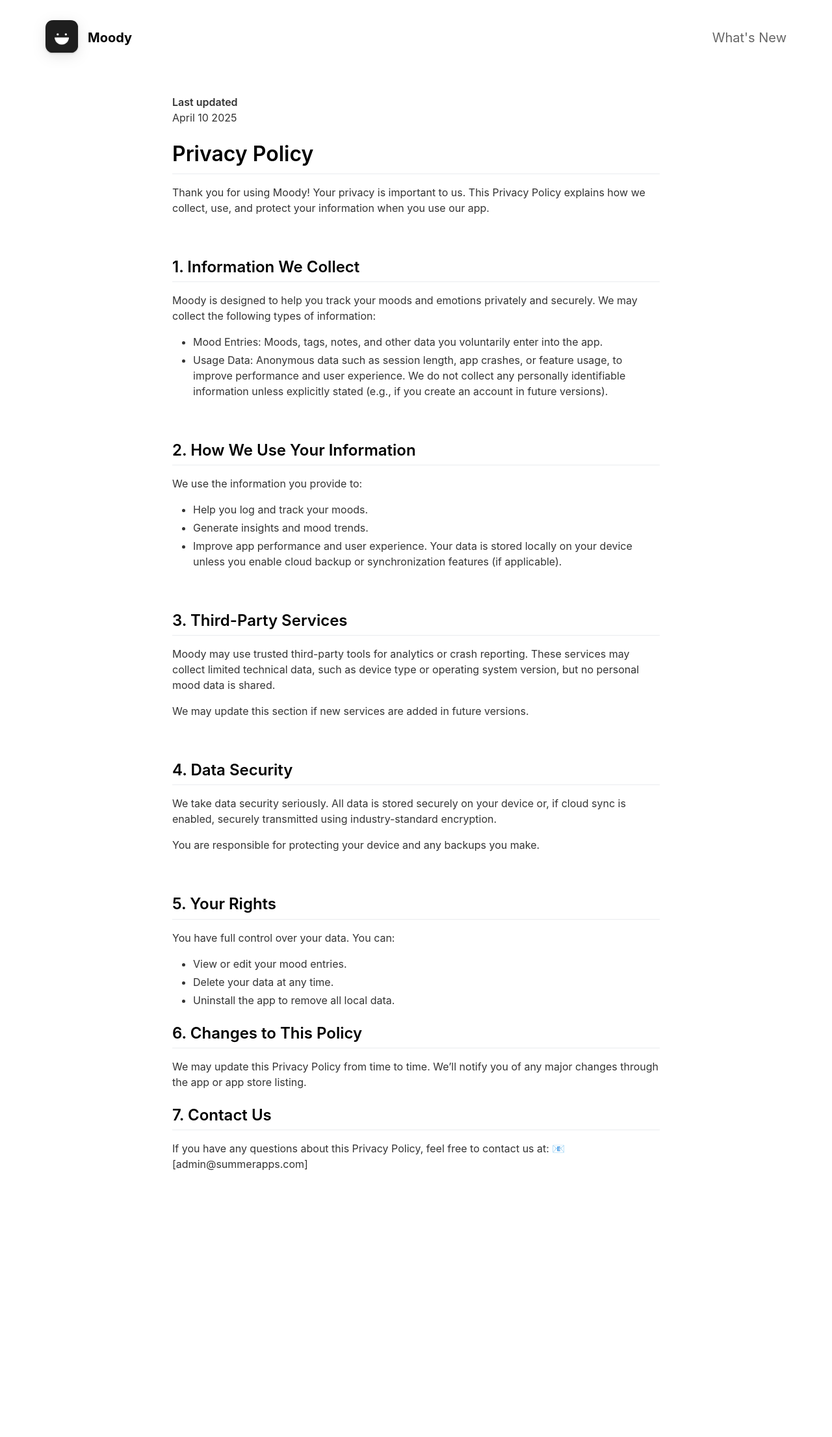
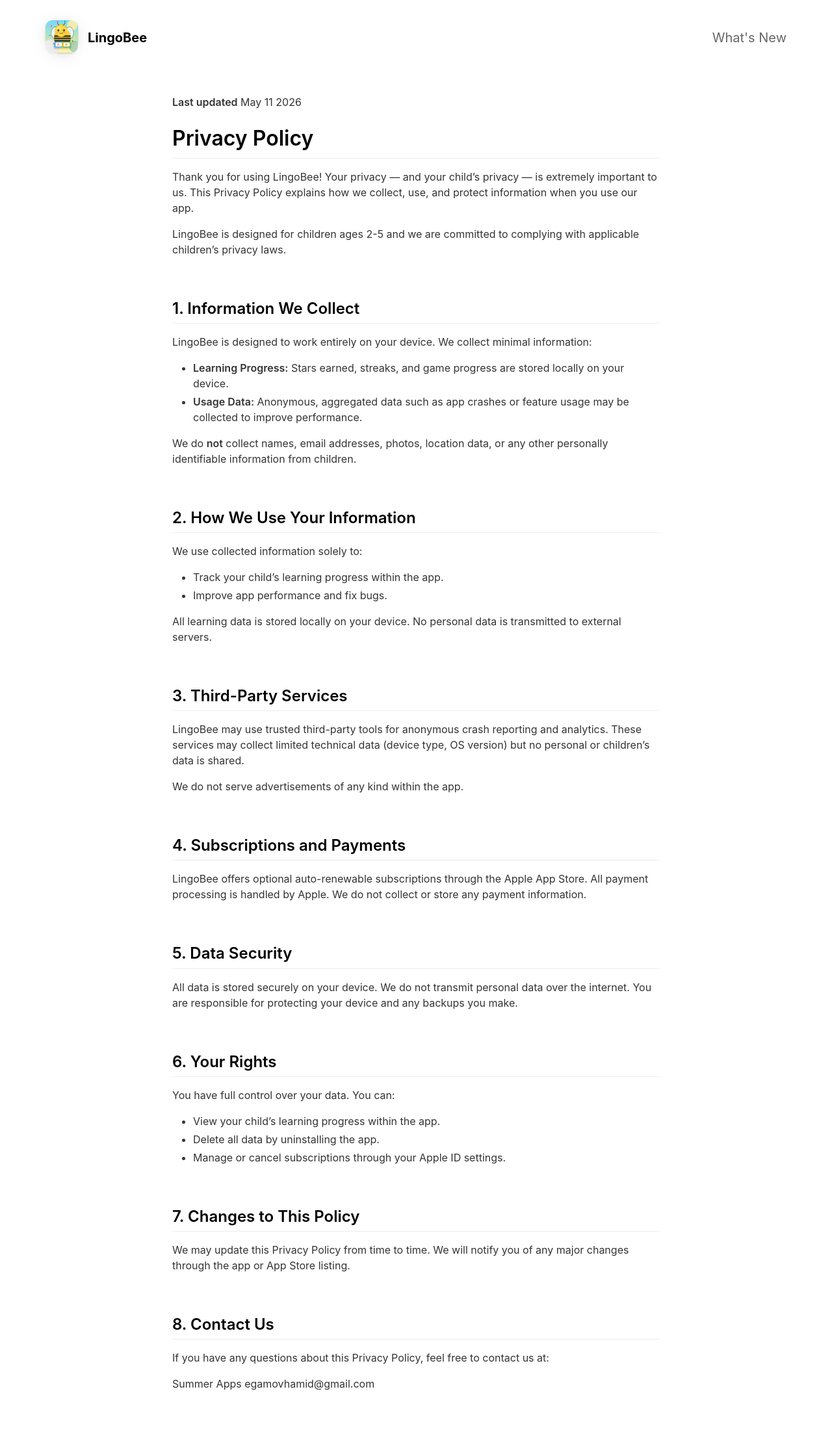
Before and after one commit to khamidjon/lingobee-landing-page, a Jekyll site: the page built from _pages/privacypolicy.md, in a window 1280 px wide. Shown: the whole page at 65% size. Built offline with Jekyll 4.4.1, drawn with Linux system fonts in a browser that asks for light colours; nearby versions of some CDN libraries; before the commit the page ends 1873 px from its top, so only the background shows below that.

```diff
--- a/_config.yml
+++ b/_config.yml
@@ -1,8 +1,8 @@
 #page title
-page_title                                :                                           # Automatically populates with app name if not set and if iOS app ID is set. Otherwise enter manually.
+page_title                                : LingoBee — English for Kids                # Automatically populates with app name if not set and if iOS app ID is set. Otherwise enter manually.
 
 # App Info
-ios_app_id                                : 6744533266                                # Required. Enter iOS app ID to automatically populate name, price and icons (e.g. 718043190).
+ios_app_id                                : 6766636772                                # Required. Enter iOS app ID to automatically populate name, price and icons (e.g. 718043190).
 ios_app_country                           : us                                        # Required outside USA. Enter 2 letter country code as in https://en.wikipedia.org/wiki/ISO_3166-1_alpha-2
 
 appstore_link                             :                                           # Automatically populates if not set and if iOS app ID is set. Otherwise enter manually.
@@ -11,9 +11,9 @@ presskit_download_link                    :
                                                                                       # Or upload your press kit file to assets and set path accordingly (e.g. "assets/your_press_kit.zip").
 
 app_icon                                  : assets/appicon.png                      # Automatically populates if not set and if iOS app ID is set.  Otherwise enter path to icon file manually.
-app_name                                  : Moody
+app_name                                  : LingoBee
 app_price                                 : Free
-app_description                           : Track your daily mood, understand your emotional patterns, and improve your mental well-being with personalized insights.
+app_description                           : Fun English vocabulary for kids ages 2-5! Learn words through flashcards, quizzes, matching games, and pronunciation practice — with Uzbek and Russian translations.
 
 enable_smart_app_banner                   : true                                      # Set to true to show a smart app banner at top of page on mobile devices.
 
@@ -38,69 +38,69 @@ mastodon_link                             :
 # Feature List                            Edit, add or remove features to be presented.
 features                                  :
 
-  - title                                 : Daily Mood Tracking
-    description                           : Easily log your mood throughout the day with our intuitive interface.
-    fontawesome_icon_name                 : smile
+  - title                                 : 15 Learning Categories
+    description                           : Animals, Numbers, Colors, Shapes, Fruits, Body Parts, and many more topics to explore.
+    fontawesome_icon_name                 : th-large
 
-  - title                                 : Mood Analytics
-    description                           : Get insights into your emotional patterns with beautiful charts and statistics.
-    fontawesome_icon_name                 : chart-line
+  - title                                 : 4 Fun Game Modes
+    description                           : Flashcards, Quiz, Matching, and Pronunciation practice to keep learning exciting.
+    fontawesome_icon_name                 : puzzle-piece
 
-  - title                                 : Personalized Insights
-    description                           : Receive tailored recommendations based on your mood patterns and triggers.
-    fontawesome_icon_name                 : lightbulb
+  - title                                 : 3 Languages
+    description                           : English words with Uzbek and Russian translations — perfect for bilingual families.
+    fontawesome_icon_name                 : language
 
-  - title                                 : Mood Journal
-    description                           : Add notes and track what influences your mood with our built-in journal feature.
-    fontawesome_icon_name                 : book
+  - title                                 : Native Pronunciation
+    description                           : Text-to-speech for every word so kids hear correct English pronunciation.
+    fontawesome_icon_name                 : volume-up
 
-  - title                                 : Privacy Focused
-    description                           : Your mood data stays private and secure on your device.
+  - title                                 : Progress Tracking
+    description                           : Earn up to 3 stars per game. Parents can easily see their child's learning progress.
+    fontawesome_icon_name                 : star
+
+  - title                                 : Daily Streak
+    description                           : Encourages a daily learning habit with fun streak tracking and rewards.
+    fontawesome_icon_name                 : fire
+
+  - title                                 : No Ads
+    description                           : A completely safe, ad-free environment designed for young children.
     fontawesome_icon_name                 : shield-alt
 
-  - title                                 : Beautiful Design
-    description                           : Clean, modern interface that makes mood tracking a pleasure.
-    fontawesome_icon_name                 : paint-brush
-
-  - title                                 : Reminders
-    description                           : Never forget to track your mood with customizable reminders.
-    fontawesome_icon_name                 : bell
-
-  - title                                 : Export Data
-    description                           : Export your mood data for personal analysis or sharing with healthcare providers.
-    fontawesome_icon_name                 : download
+  - title                                 : Offline Ready
+    description                           : All content works without internet — learn anytime, anywhere.
+    fontawesome_icon_name                 : wifi
 
 
 
 # Theme Settings
-topbar_color                              : "#000000"
-topbar_transparency                       : 0.1
+topbar_color                              : "#FFB800"
+topbar_transparency                       : 0.15
 topbar_title_color                        : "#ffffff"
 
 cover_image                               : assets/headerimage.png                    # Replace with alternative image path or image URL.
-cover_overlay_color                       : "#363b3d"
-cover_overlay_transparency                : 0.8
+cover_overlay_color                       : "#FFB800"
+cover_overlay_transparency                : 0.85
 
-device_color                              : black                                     # Set to: blue, black, yellow, coral or white.
+device_color                              : yellow                                    # Set to: blue, black, yellow, coral or white.
 
-body_background_color                     : "#ffffff"
+body_background_color                     : "#FFF8E1"
 
-link_color                                : "#1d63ea"
+link_color                                : "#FFB800"
 
 app_title_color                           : "#ffffff"
 app_price_color                           : "#ffffff"
 app_description_color                     : "#ffffff"
 
-feature_title_color                       : "#000000"
-feature_text_color                        : "#666666"
+feature_title_color                       : "#37474F"
+feature_text_color                        : "#78909C"
 
-feature_icons_foreground_color            : "#1d63ea"
-feature_icons_background_color            : "#e6e6e6"
+feature_icons_foreground_color            : "#FFB800"
+feature_icons_background_color            : "#FFE082"
 
-social_icons_foreground_color             : "#666666"
-social_icons_background_color             : "#e6e6e6"
+social_icons_foreground_color             : "#37474F"
+social_icons_background_color             : "#FFE082"
 
-footer_text_color                         : "#666666"
+footer_text_color                         : "#78909C"
 
 
 
--- a/_pages/privacypolicy.md
+++ b/_pages/privacypolicy.md
@@ -5,57 +5,68 @@ include_in_header: false
 ---
 
 **Last updated**
-April 10 2025
+May 11 2026
 
 # Privacy Policy
-Thank you for using Moody! Your privacy is important to us. This Privacy Policy explains how we collect, use, and protect your information when you use our app.
+Thank you for using LingoBee! Your privacy — and your child's privacy — is extremely important to us. This Privacy Policy explains how we collect, use, and protect information when you use our app.
+
+LingoBee is designed for children ages 2-5 and we are committed to complying with applicable children's privacy laws.
 
 <br>
 
 ## 1. Information We Collect
-Moody is designed to help you track your moods and emotions privately and securely. We may collect the following types of information:
+LingoBee is designed to work entirely on your device. We collect minimal information:
 
-- Mood Entries: Moods, tags, notes, and other data you voluntarily enter into the app.
-- Usage Data: Anonymous data such as session length, app crashes, or feature usage, to improve performance and user experience.
-We do not collect any personally identifiable information unless explicitly stated (e.g., if you create an account in future versions).
+- **Learning Progress:** Stars earned, streaks, and game progress are stored locally on your device.
+- **Usage Data:** Anonymous, aggregated data such as app crashes or feature usage may be collected to improve performance.
+
+We do **not** collect names, email addresses, photos, location data, or any other personally identifiable information from children.
 
 <br>
 
 ## 2. How We Use Your Information
-We use the information you provide to:
+We use collected information solely to:
 
-- Help you log and track your moods.
-- Generate insights and mood trends.
-- Improve app performance and user experience.
-Your data is stored locally on your device unless you enable cloud backup or synchronization features (if applicable).
+- Track your child's learning progress within the app.
+- Improve app performance and fix bugs.
 
+All learning data is stored locally on your device. No personal data is transmitted to external servers.
 
 <br>
 
 ## 3. Third-Party Services
-Moody may use trusted third-party tools for analytics or crash reporting. These services may collect limited technical data, such as device type or operating system version, but no personal mood data is shared.
+LingoBee may use trusted third-party tools for anonymous crash reporting and analytics. These services may collect limited technical data (device type, OS version) but no personal or children's data is shared.
 
-We may update this section if new services are added in future versions.
+We do not serve advertisements of any kind within the app.
 
 <br>
 
-## 4. Data Security
-We take data security seriously. All data is stored securely on your device or, if cloud sync is enabled, securely transmitted using industry-standard encryption.
-
-You are responsible for protecting your device and any backups you make.
+## 4. Subscriptions and Payments
+LingoBee offers optional auto-renewable subscriptions through the Apple App Store. All payment processing is handled by Apple. We do not collect or store any payment information.
 
 <br>
 
-## 5. Your Rights
+## 5. Data Security
+All data is stored securely on your device. We do not transmit personal data over the internet. You are responsible for protecting your device and any backups you make.
+
+<br>
+
+## 6. Your Rights
 You have full control over your data. You can:
 
-- View or edit your mood entries.
-- Delete your data at any time.
-- Uninstall the app to remove all local data.
+- View your child's learning progress within the app.
+- Delete all data by uninstalling the app.
+- Manage or cancel subscriptions through your Apple ID settings.
 
-## 6. Changes to This Policy
-We may update this Privacy Policy from time to time. We’ll notify you of any major changes through the app or app store listing.
+<br>
 
-## 7. Contact Us
+## 7. Changes to This Policy
+We may update this Privacy Policy from time to time. We will notify you of any major changes through the app or App Store listing.
+
+<br>
+
+## 8. Contact Us
 If you have any questions about this Privacy Policy, feel free to contact us at:
-📧 [admin@summerapps.com]
+
+Summer Apps
+egamovhamid@gmail.com
```
Also changed, not shown: _pages/changelog.md (+9 -7 lines), _pages/terms.md (+31 -20 lines), landing-page-context.md (added, +137 -0 lines), assets/appicon.png, assets/screenshot/yourscreenshot.png.
